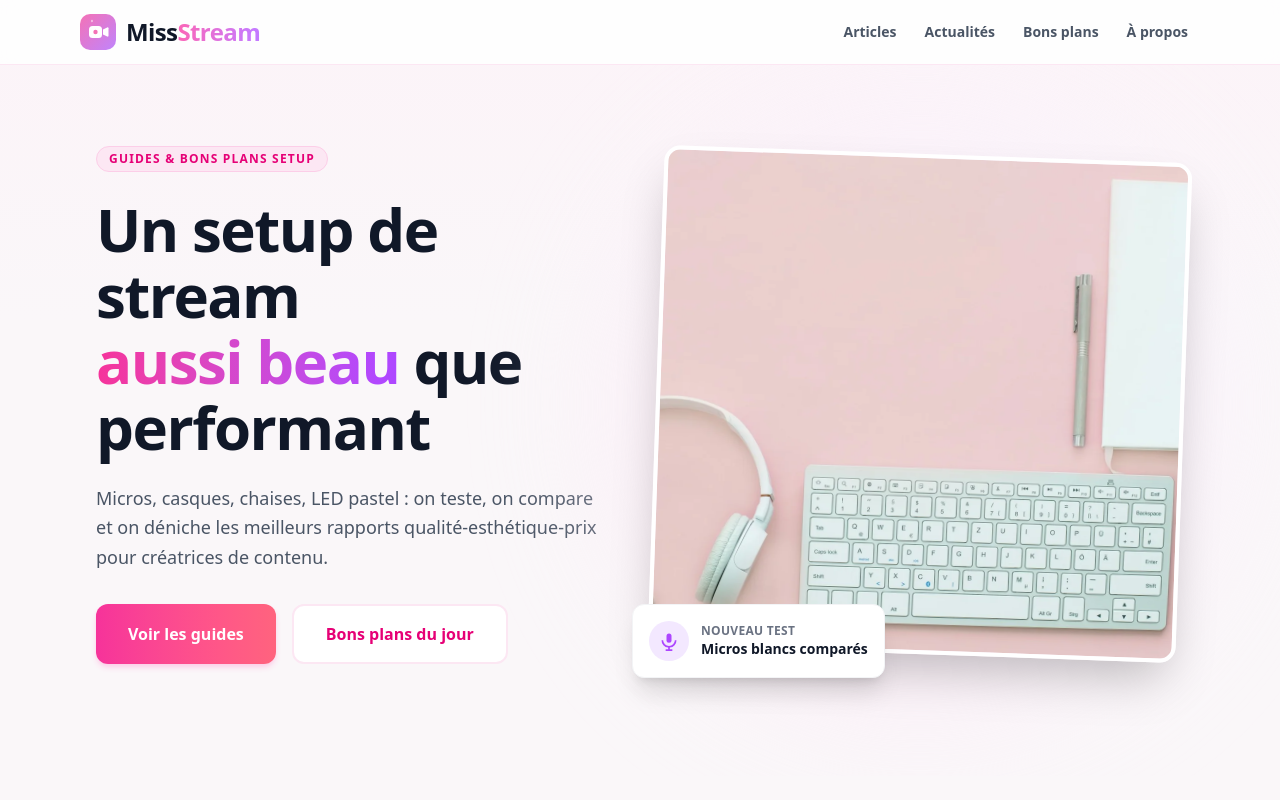
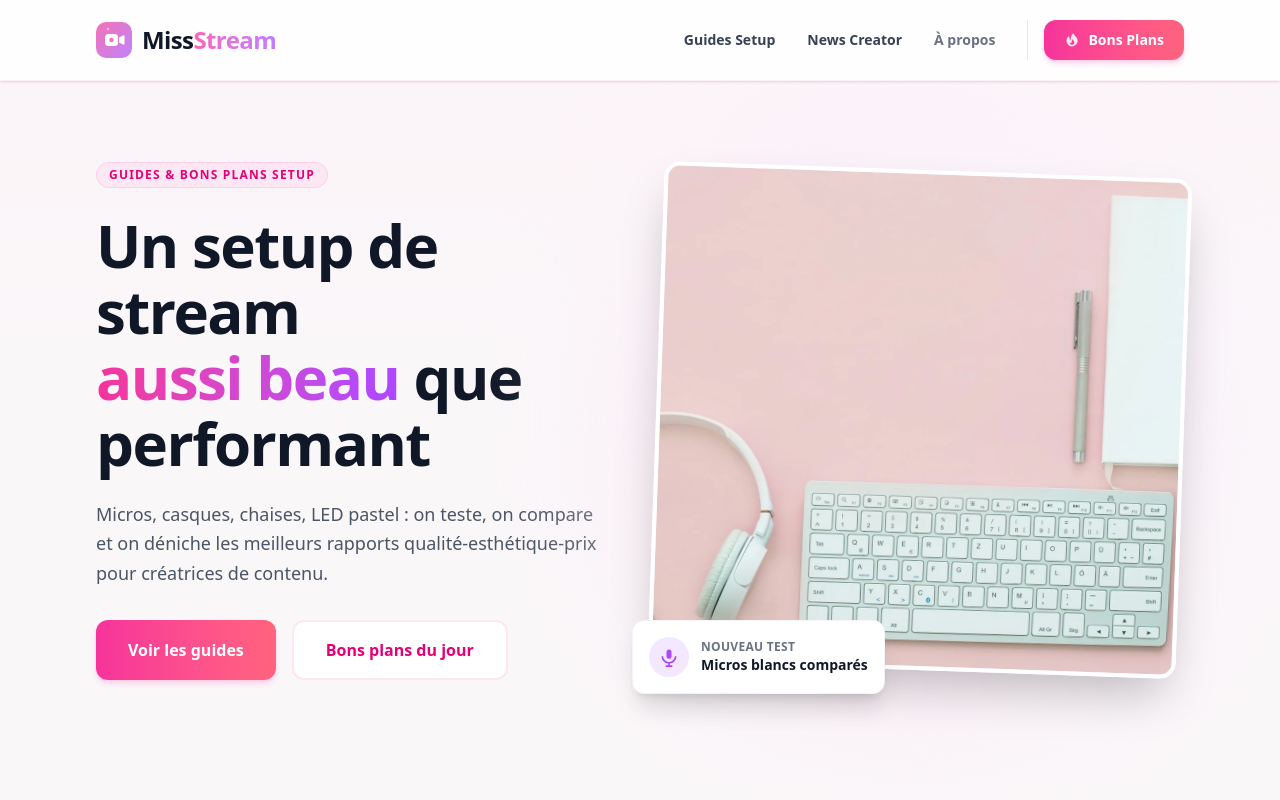
Before and after one commit to pgx47/missstream, an Astro site: page / in a window 1280 px wide. Shown: the top 800 px of the page. Built offline with nearby package versions, Linux system fonts and the light colour scheme; Astro itself is replaced by a stand-in of ours.

Commit message:
header premium: glassmorphism, soulignés animés, CTA Bons Plans

```diff
--- a/src/layouts/BaseLayout.astro
+++ b/src/layouts/BaseLayout.astro
@@ -54,20 +54,27 @@ const nav = [
   </head>
 
   <body class="min-h-screen flex flex-col antialiased">
-    <header class="sticky top-0 z-40 bg-white/80 backdrop-blur border-b border-pink-100">
-      <div class="max-w-6xl mx-auto px-4 h-16 flex items-center justify-between">
+    <header class="sticky top-0 z-50 bg-white/85 backdrop-blur-lg border-b border-pink-100/60 shadow-sm transition-all duration-300">
+      <div class="max-w-6xl mx-auto px-4 sm:px-6 lg:px-8 h-20 flex items-center justify-between">
         <Logo size="md" />
-        <nav class="hidden md:flex items-center gap-1">
-          {
-            nav.map((item) => (
-              <a
-                href={item.href}
-                class="px-3 py-2 rounded-lg text-sm font-semibold text-gray-600 hover:text-pink-600 hover:bg-pink-50 transition-colors"
-              >
-                {item.label}
-              </a>
-            ))
-          }
+        <nav class="hidden md:flex items-center gap-8 text-sm font-bold text-gray-600">
+          <a href="/articles/" class="relative text-gray-700 hover:text-pink-500 transition-colors duration-300 group py-2">
+            Guides Setup
+            <span class="absolute inset-x-0 bottom-0 h-0.5 bg-pink-500 scale-x-0 origin-left transition-transform duration-300 group-hover:scale-x-100"></span>
+          </a>
+          <a href="/actualites/" class="relative text-gray-700 hover:text-purple-500 transition-colors duration-300 group py-2">
+            News Creator
+            <span class="absolute inset-x-0 bottom-0 h-0.5 bg-purple-500 scale-x-0 origin-left transition-transform duration-300 group-hover:scale-x-100"></span>
+          </a>
+          <a href="/a-propos/" class="text-gray-500 hover:text-gray-900 transition-colors duration-300">
+            À propos
+          </a>
+          <div class="pl-4 border-l border-gray-200">
+            <a href="/bons-plans/" class="btn-cta inline-flex items-center gap-2 px-5 py-2.5 text-sm group">
+              <svg class="w-4 h-4 text-pink-100 group-hover:animate-pulse" fill="currentColor" viewBox="0 0 20 20"><path fill-rule="evenodd" d="M12.395 2.553a1 1 0 00-1.45-.385c-.345.23-.614.558-.822.88-.214.33-.403.713-.57 1.116-.334.804-.614 1.768-.84 2.734a31.365 31.365 0 00-.613 3.58 2.64 2.64 0 01-.945-1.067c-.328-.68-.398-1.534-.398-2.654A1 1 0 005.05 6.05 6.981 6.981 0 003 11a7 7 0 1011.95-4.95c-.592-.591-.98-.985-1.348-1.467-.363-.476-.724-1.063-1.207-2.03zM12.12 15.12A3 3 0 017 13s.879.5 2.5.5c0-1 .5-4 1.25-4.5.5 1 .786 1.293 1.371 1.879A2.99 2.99 0 0113 13a2.99 2.99 0 01-.879 2.121z" clip-rule="evenodd"></path></svg>
+              Bons Plans
+            </a>
+          </div>
         </nav>
         <details class="md:hidden relative">
           <summary
```
